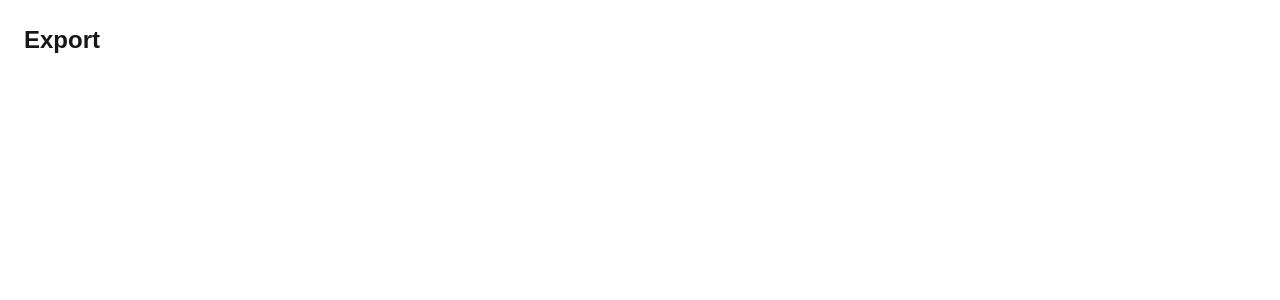
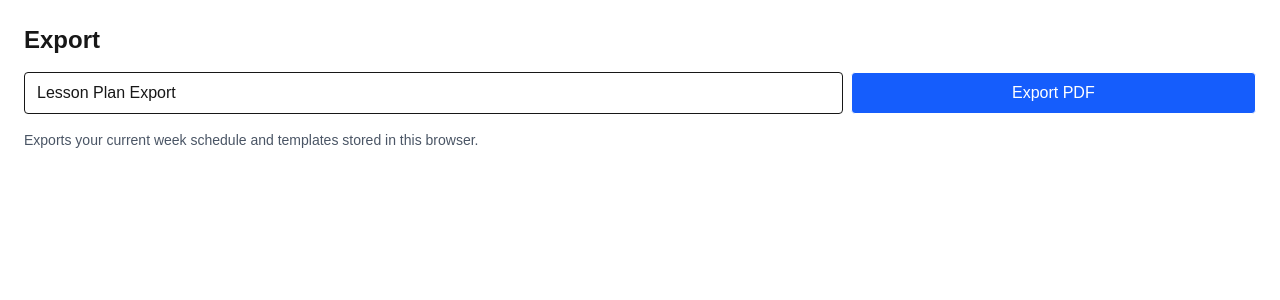
Before and after one commit to ACSLBrandon/lessons, a Next.js app: page /export in a window 1280 px wide. Shown: the top 300 px of the page. Built offline with nearby package versions, Linux system fonts and the light colour scheme.

Commit message:
feat(export): PDF export of schedule and templates using jsPDF + autotable

```diff
--- a/src/app/export/page.tsx
+++ b/src/app/export/page.tsx
@@ -1 +1,81 @@
-export default function Page(){return (<main className="p-6"><h1 className="text-2xl font-bold">Export</h1></main>);}
+"use client";
+import { useMemo, useState } from "react";
+import jsPDF from "jspdf";
+import autoTable from "jspdf-autotable";
+// import { standards as allStandards } from "@/data/standards"; // not needed here
+
+type Event = {
+  id: string; title: string; day: number; start: string; end: string; standardIds?: string[];
+};
+
+type Template = {
+  id: string; title: string; subject: "ELA"|"Math"|""; grade: string; objectives: string; activities: string; materials: string; standardIds: string[];
+};
+
+const DAYS = ["Sun","Mon","Tue","Wed","Thu","Fri","Sat"];
+
+const load = <T,>(k: string, fallback: T): T => {
+  try { const v = localStorage.getItem(k); return v ? JSON.parse(v) as T : fallback } catch { return fallback }
+};
+
+export default function ExportPage() {
+  const events = load<Event[]>("schedule_events", []);
+  const templates = load<Template[]>("templates", []);
+  const [title, setTitle] = useState("Lesson Plan Export");
+
+  const eventsRows = useMemo(() => events.map(e => {
+    const stds = (e.standardIds||[]).map(id => id).join(", ");
+    return [DAYS[e.day], `${e.start}-${e.end}`, e.title, stds];
+  }), [events]);
+
+  const templatesRows = useMemo(() => templates.map(t => {
+    const stds = (t.standardIds||[]).join(", ");
+    return [t.title, t.subject, t.grade, t.objectives, t.activities, t.materials, stds];
+  }), [templates]);
+
+  const exportPdf = () => {
+    const doc = new jsPDF({ unit: "pt", format: "letter" });
+    doc.setFontSize(16);
+    doc.text(title || "Lesson Plan Export", 40, 40);
+
+    // Schedule
+    doc.setFontSize(12);
+    doc.text("Schedule", 40, 70);
+    autoTable(doc, {
+      startY: 80,
+      head: [["Day","Time","Title","Standards"]],
+      body: eventsRows,
+      styles: { fontSize: 9, cellPadding: 4 },
+      headStyles: { fillColor: [37, 99, 235] },
+    });
+
+    // Templates
+    const last = (doc as unknown as { lastAutoTable?: { finalY?: number }}).lastAutoTable; const y = (last?.finalY ?? 100);
+    doc.text("Templates", 40, y + 30);
+    autoTable(doc, {
+      startY: y + 40,
+      head: [["Title","Subject","Grade","Objectives","Activities","Materials","Standards"]],
+      body: templatesRows,
+      styles: { fontSize: 9, cellPadding: 4 },
+      headStyles: { fillColor: [37, 99, 235] },
+      columnStyles: {
+        3: { cellWidth: 140 },
+        4: { cellWidth: 140 },
+        5: { cellWidth: 120 },
+      }
+    });
+
+    doc.save((title || "lesson-plan") + ".pdf");
+  };
+
+  return (
+    <main className="p-6 space-y-4">
+      <h1 className="text-2xl font-bold">Export</h1>
+      <div className="grid md:grid-cols-3 gap-2">
+        <input value={title} onChange={e=>setTitle(e.target.value)} placeholder="Document title" className="border rounded px-3 py-2 md:col-span-2"/>
+        <button onClick={exportPdf} className="border rounded px-3 py-2 bg-blue-600 text-white">Export PDF</button>
+      </div>
+      <p className="text-sm text-gray-600">Exports your current week schedule and templates stored in this browser.</p>
+    </main>
+  );
+}
```
Also changed, not shown: package.json (+8 -6 lines), 1 other file (tests, documents, lock files or other folders).
